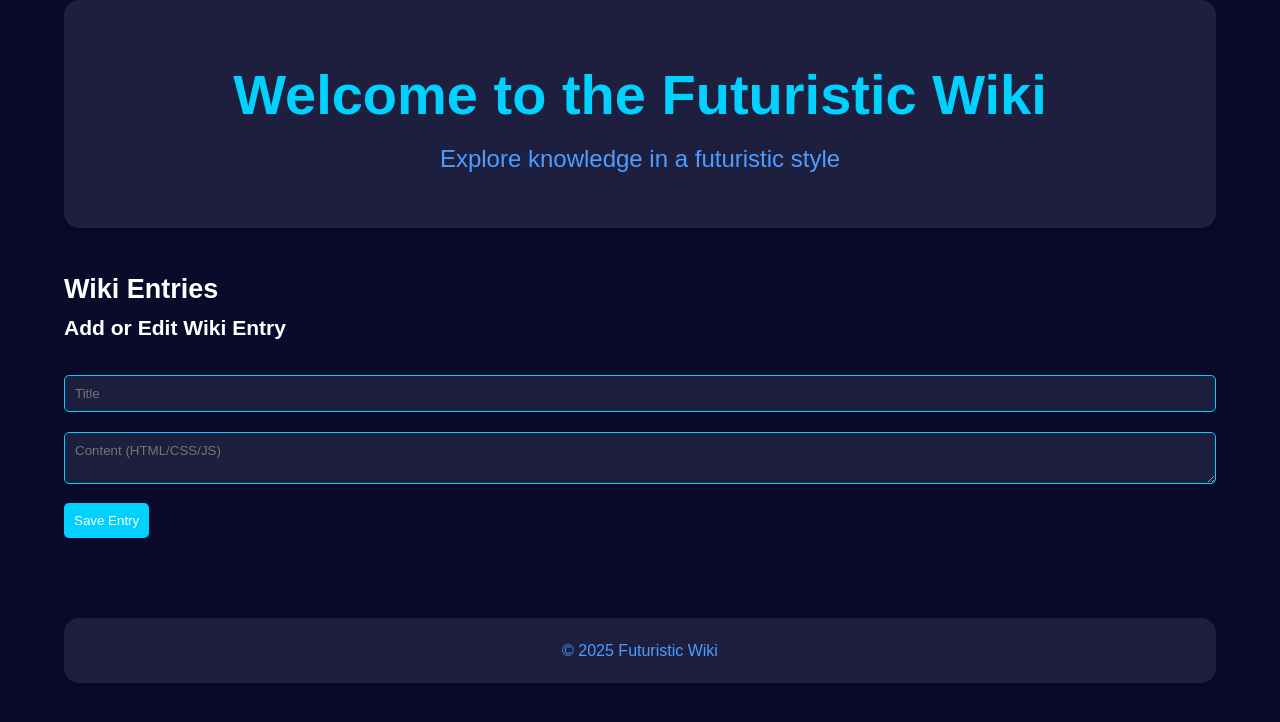
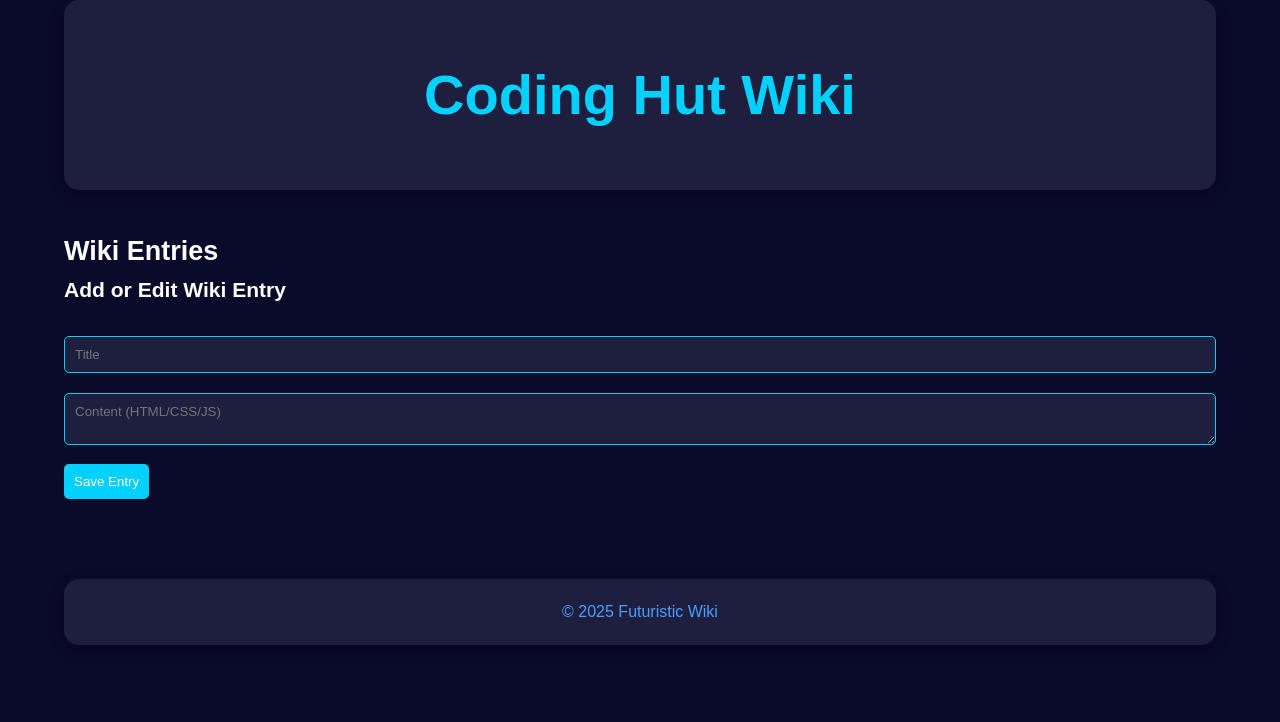
Before and after one commit to kRxZykRxZy/Scratch-Hut-Wiki, a website: page public/index.html in a window 1280 px wide. Drawn offline with Linux system fonts and the light colour scheme; no server answers.

Commit message:
Update index.html

```diff
--- a/public/index.html
+++ b/public/index.html
@@ -3,7 +3,7 @@
 <head>
     <meta charset="UTF-8">
     <meta name="viewport" content="width=device-width, initial-scale=1.0">
-    <title>Futuristic Wiki</title>
+    <title>Coding Hut Wiki</title>
     <style>
         * {
             margin: 0;
@@ -118,8 +118,7 @@
 <body>
     <div class="container">
         <header>
-            <h1>Welcome to the Futuristic Wiki</h1>
-            <p>Explore knowledge in a futuristic style</p>
+            <h1>Coding Hut Wiki</h1>
         </header>
 
         <main>
```
